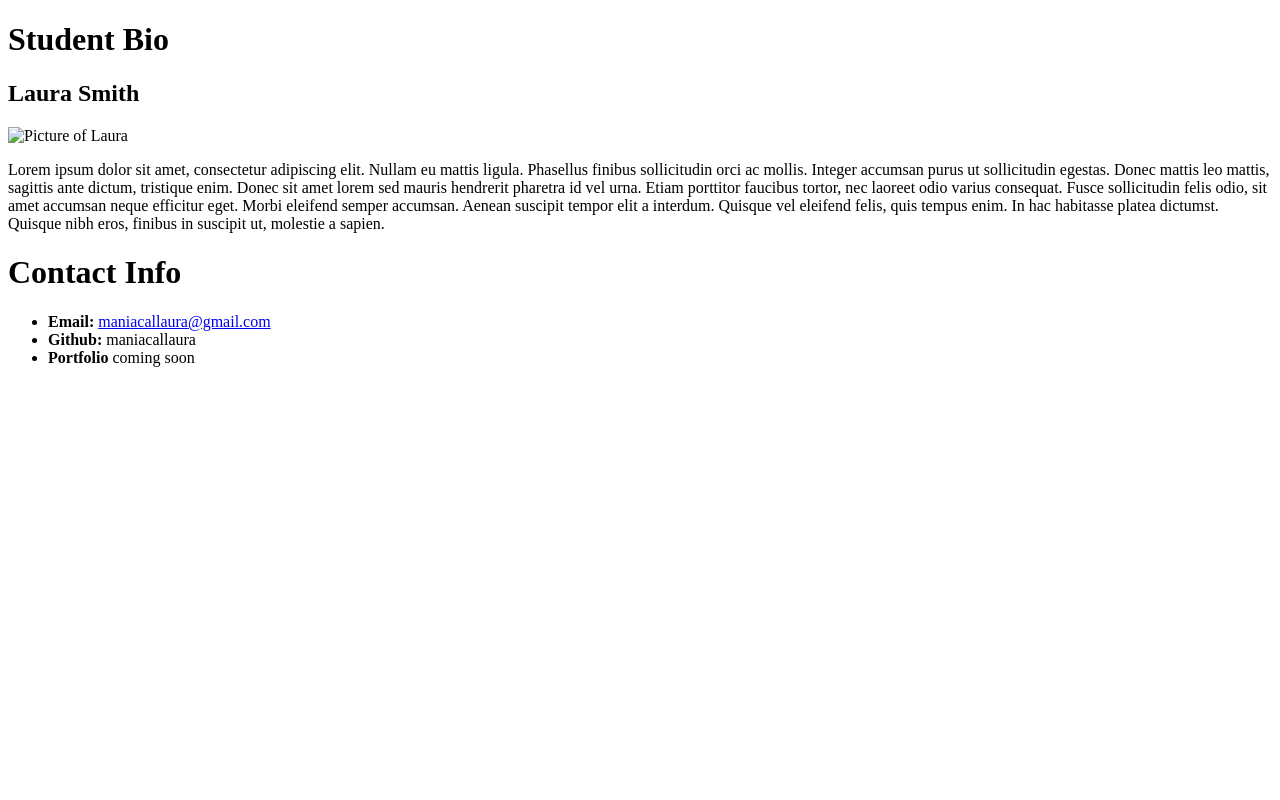
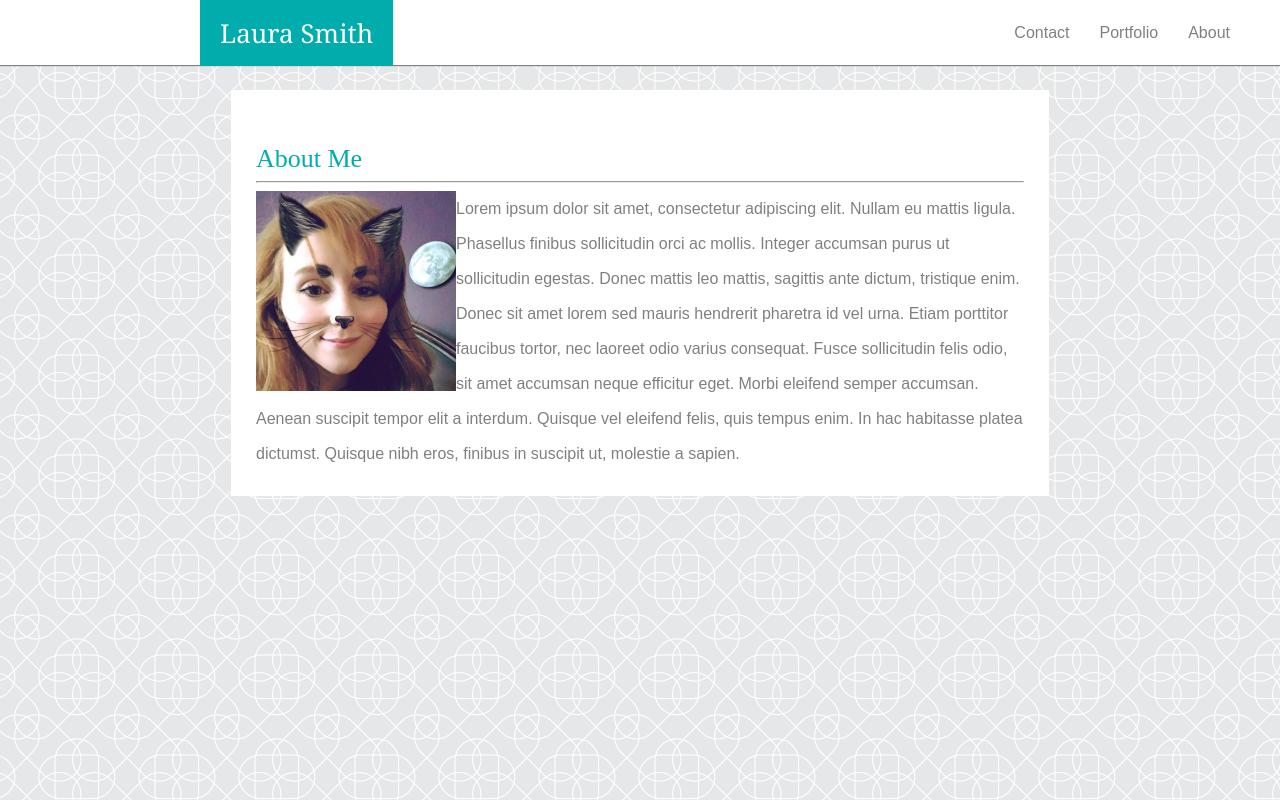
Before and after one commit to Maniacalaura/Basic-Portfolio, a plain HTML site: page index.html in a window 1280 px wide. Drawn offline with Linux system fonts and the light colour scheme; a script that the page names is missing; files whose address does not match are found by name.

Commit message:
One Page Done

```diff
--- a/assets/css/style.css
+++ b/assets/css/style.css
@@ -0,0 +1,89 @@
+nav {
+    width: 100;
+    height: 65px;
+    background: white;
+    z-index: 0;
+    box-shadow: 0 1px 1px grey;
+}
+
+
+body {
+    margin: auto;
+    background-image: url("/Users/laurasmith/Developer/uofu/GitHub/Homework/homework_01/Basic-Portfolio/assets/images/intersection.png");
+}
+
+#name {
+    margin-left: 200px;
+    padding:20px;
+    background: rgb(1, 172, 172);
+    color: white;
+    font-size: 26px;
+    font-family: Georgia, 'Times New Roman', Times, serif;
+    float: left;
+    z-index: 2;
+}
+
+.links {
+    font-family: Arial, Helvetica, sans-serif;
+    background: white;
+    color: gray;
+    padding-top: 25px;
+    z-index: 1;
+    float: right;
+    position: relative;
+    width: 600px;
+}
+
+.contact {
+     margin-right: 30px;
+     float: right;
+}
+
+.portfolio {
+    margin-right: 30px;
+    float: right;
+}
+
+.about {
+    margin-right: 50px;
+    float: right;
+}
+
+hr {
+    clear: both;
+    color: gray;
+
+}
+
+.text-container {
+    width: 60%;
+    margin: auto;
+    margin-top: 25px;
+    padding: 25px;
+    line-height: 29px;
+    color: gray;
+    background:white;
+    position: relative;
+}
+
+.aboutme {
+    clear: both;
+    margin: 0;
+    background: white;
+    color: rgb(1, 172, 172);
+    font-size: 26px;
+}
+
+.paragraph {
+    font-family: Arial, Helvetica, sans-serif;
+    font-size: 16px;
+    line-height: 35px;
+}
+
+img {
+    float: left;
+}
+
+.me {
+    padding: 25px;
+}
--- a/index.html
+++ b/index.html
@@ -1,29 +1,44 @@
 <!DOCTYPE html>
-<html>
+<html lang="en">
 <head>
     <meta charset="utf-8" />
     <meta http-equiv="X-UA-Compatible" content="IE=edge">
-    <title>Page Title</title>
+    <title>Homework 01</title>
     <meta name="viewport" content="width=device-width, initial-scale=1">
-    <link rel="stylesheet" type="text/css" media="screen" href="main.css" />
+    <link rel="stylesheet" type="text/css" media="screen" href="assets/css/style.css" />
+    <link rel="stylesheet" type="text/css" media="screen" href="assets/css/reset.css" />
     <script src="main.js"></script>
 </head>
+<body>
+    <header>
+        <nav>
+            <p id="name">Laura Smith</p>
 
-<h1>Student Bio</h1>
-<h2>Laura Smith</h2>
+            <div class="links">
+                <p class="about">About</p>
+                <p class="portfolio">Portfolio</p>
+                <p class="contact">Contact</p>
+            </div>
+        </nav>
+    </header>
 
-<img src="" width="200" height="200" alt="Picture of Laura"></img>
+    <div class= "text-container">
+        <br>
+        <h1 class="aboutme">About Me</h1>
+        <hr>
 
-<body>
-    <p>Lorem ipsum dolor sit amet, consectetur adipiscing elit. Nullam eu mattis ligula. Phasellus finibus sollicitudin orci ac mollis. Integer accumsan purus ut sollicitudin egestas. Donec mattis leo mattis, sagittis ante dictum, tristique enim. Donec sit amet lorem sed mauris hendrerit pharetra id vel urna. Etiam porttitor faucibus tortor, nec laoreet odio varius consequat. Fusce sollicitudin felis odio, sit amet accumsan neque efficitur eget. Morbi eleifend semper accumsan. Aenean suscipit tempor elit a interdum. Quisque vel eleifend felis, quis tempus enim. In hac habitasse platea dictumst. Quisque nibh eros, finibus in suscipit ut, molestie a sapien.</p>
-<p><h1>Contact Info</h1></p>
-<ul>
-    <li><strong>Email: </strong><a href="maniacallaura@gmail.com">maniacallaura@gmail.com</a></li>
-    <li><strong>Github:</strong> maniacallaura</li>
-    <li><strong>Portfolio</strong> coming soon</li>
-</ul>
+        <img id="me" src="assets/images/Laura(me).jpg" width="200" height="200" alt="Picture of Laura">
 
 
+        <p class="paragraph">Lorem ipsum dolor sit amet, consectetur adipiscing elit. Nullam eu mattis ligula.
+        Phasellus finibus sollicitudin orci ac mollis. Integer accumsan purus ut sollicitudin
+        egestas. Donec mattis leo mattis, sagittis ante dictum, tristique enim. Donec sit amet
+        lorem sed mauris hendrerit pharetra id vel urna. Etiam porttitor faucibus tortor, nec
+        laoreet odio varius consequat. Fusce sollicitudin felis odio, sit amet accumsan neque
+        efficitur eget. Morbi eleifend semper accumsan. Aenean suscipit tempor elit a interdum.
+        Quisque vel eleifend felis, quis tempus enim. In hac habitasse platea dictumst. Quisque
+        nibh eros, finibus in suscipit ut, molestie a sapien.</p>
 
+    </div>
 </body>
 </html>
```
Also changed, not shown: contact.html (+22 -0 lines).
